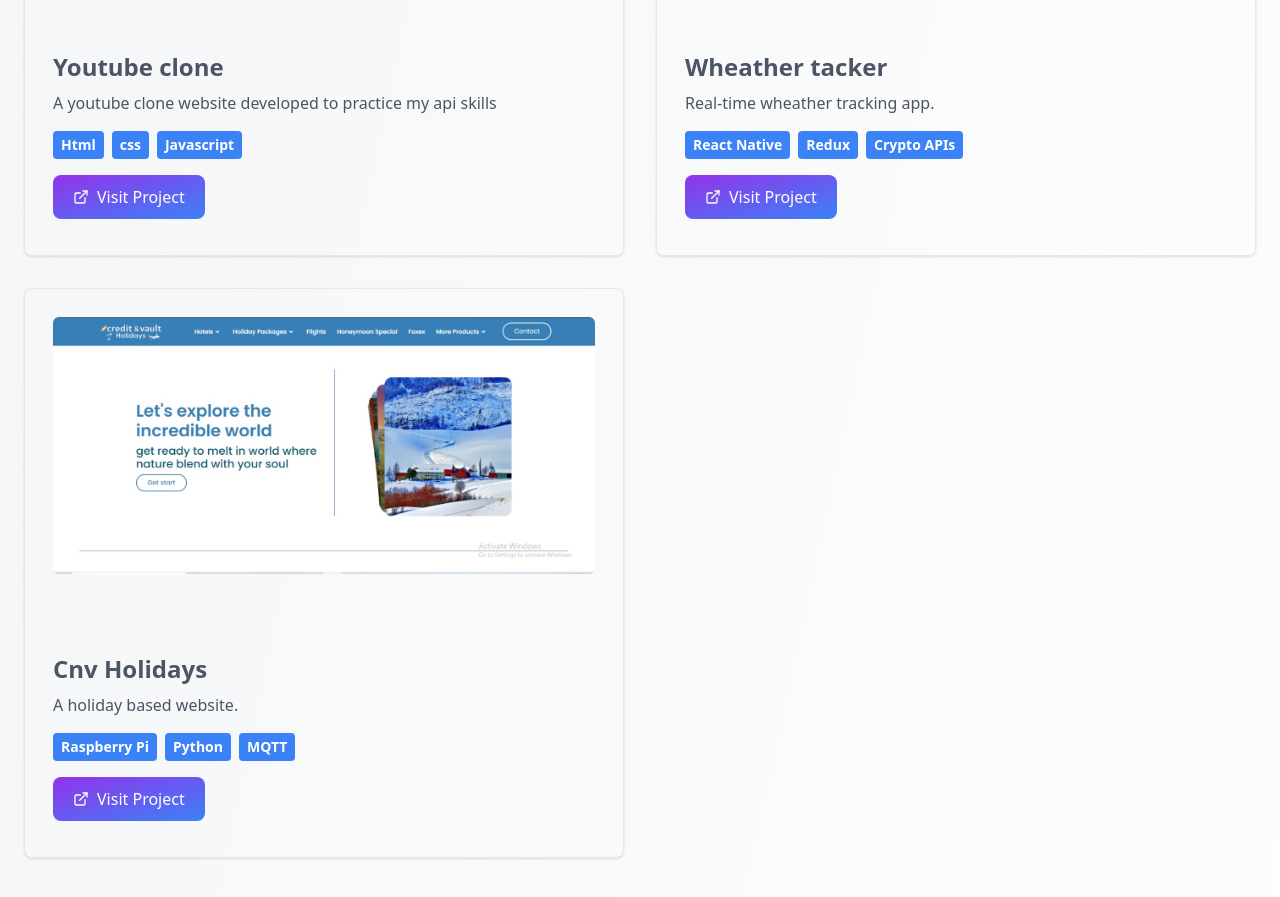
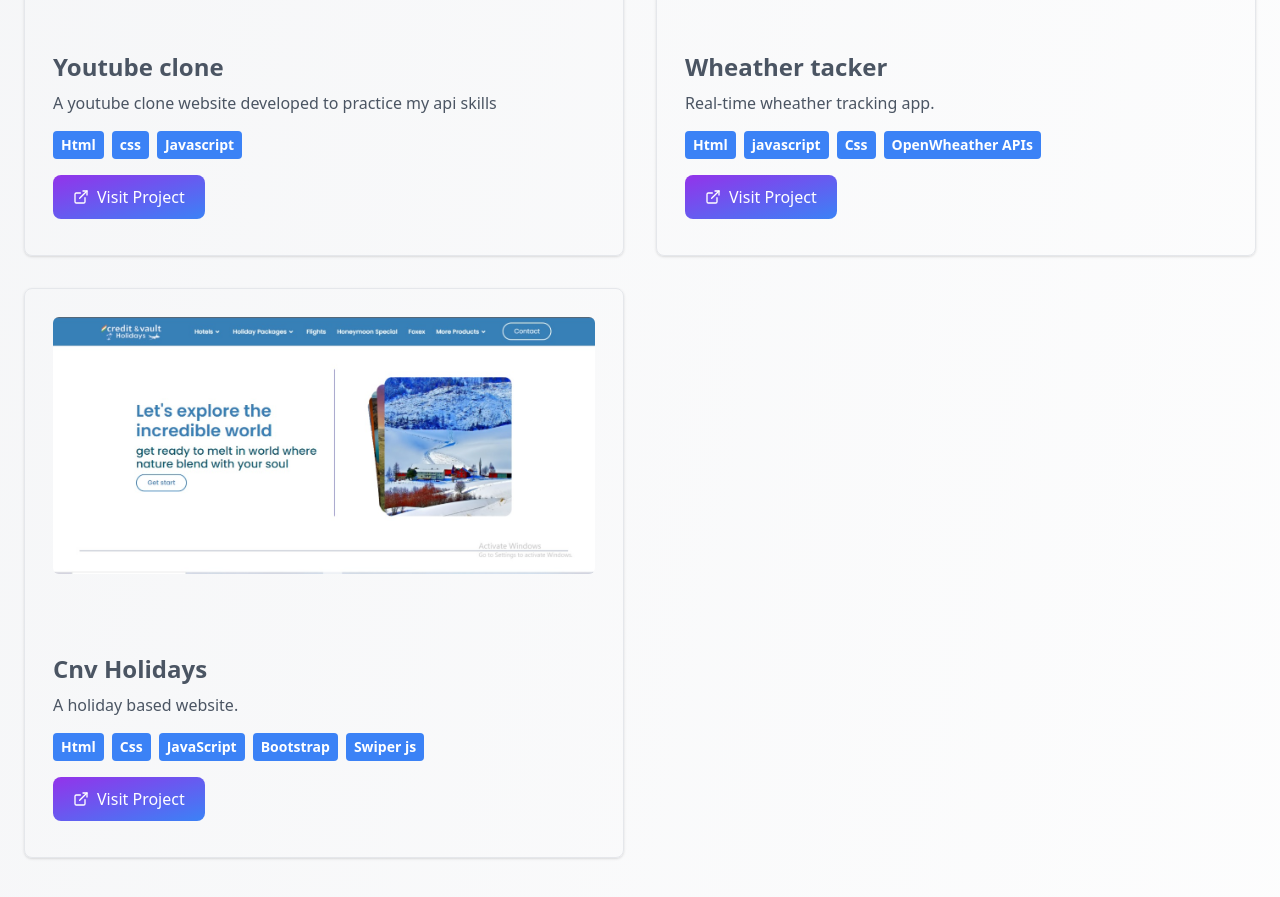
Before and after one commit to SumitTiwari03/SRTportfolio, a React (Vite) app in the folder client/: page / in a window 1280 px wide. Shown: the part 2580-3477 px from the top of the page. Built offline with nearby package versions, Linux system fonts and the light colour scheme.

Commit message:
Update App.jsx

```diff
--- a/client/src/App.jsx
+++ b/client/src/App.jsx
@@ -77,7 +77,7 @@ export default function Portfolio() {
       link: 'https://zaikahotel.netlify.app'
     },
     {
-      id: 3,
+      id: 2,
       title: 'Organiser Todos',
       description: 'A React based todo app, where a user can add edit and delete the todos. Not only this but it can aslo keep the track of all your tasks by allowingyou to check and uncheck it. The data is stored in the Local Storage.',
       tech: ['React', 'Tailwind'],
@@ -96,7 +96,7 @@ export default function Portfolio() {
       id: 4,
       title: 'Wheather tacker',
       description: 'Real-time wheather tracking app.',
-      tech: ['React Native', 'Redux', 'Crypto APIs'],
+      tech: ['Html','javascript', 'Css', 'OpenWheather APIs'],
       image: "/wheatherforcasting.png",
       link: 'https://whatweather03.netlify.app/'
     },
@@ -104,7 +104,7 @@ export default function Portfolio() {
       id: 5,
       title: 'Cnv Holidays',
       description: 'A holiday based website.',
-      tech: ['Raspberry Pi', 'Python', 'MQTT'],
+      tech: ['Html', 'Css','JavaScript' ,'Bootstrap','Swiper js'],
       image: '/cnv.jpg',
       link: 'https://cnvholidays.netlify.app'
     },
```
